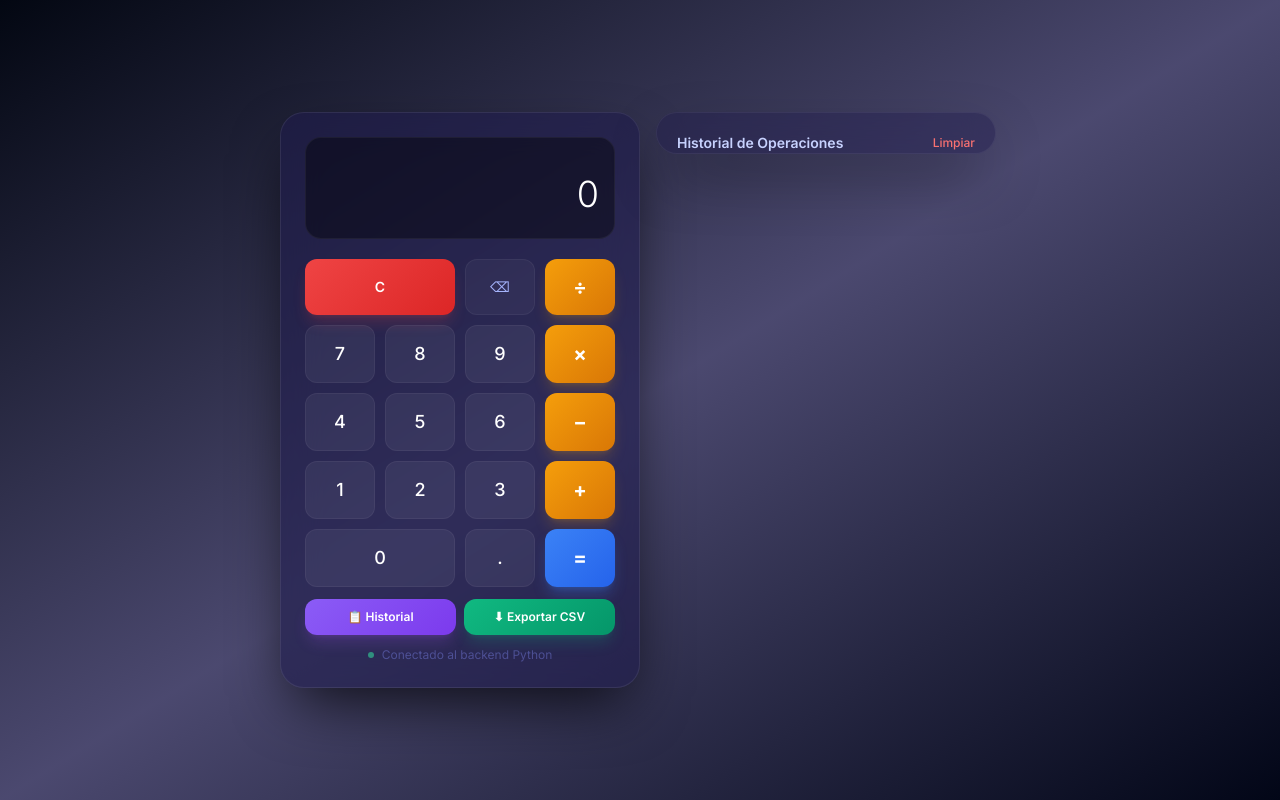
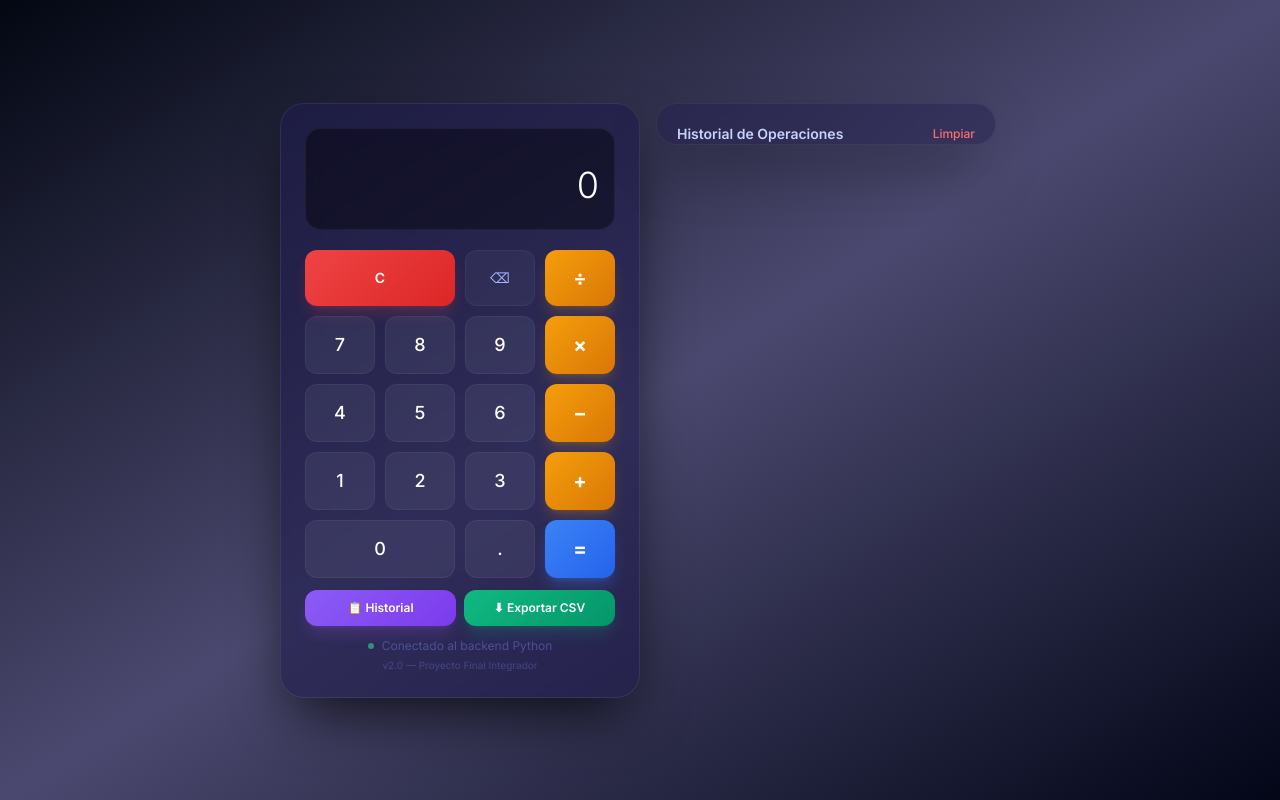
Before and after one commit to Josegomezxc/S15-COMPONENTE-PR-CTICO_2_Gestion, a Django app: template calculator_app/templates/calculator_app/index.html in a window 1280 px wide. Run offline with Django 4.2, Linux system fonts and the light colour scheme; the template is opened without the code that fills it, so the values that code supplies are empty; some libraries are stand-ins or nearby versions.

Commit message:
feat: agregar versión en el footer

```diff
--- a/calculator_app/templates/calculator_app/index.html
+++ b/calculator_app/templates/calculator_app/index.html
@@ -212,6 +212,9 @@
             <div class="mt-3 flex items-center justify-center gap-2 text-xs text-indigo-400/40">
                 <span class="w-1.5 h-1.5 rounded-full bg-emerald-400/60"></span>
                 Conectado al backend Python
+            </div>
+            <div class="mt-1 text-center text-[10px] text-indigo-400/30">
+                v2.0 — Proyecto Final Integrador
             </div>
         </div>
 
```
